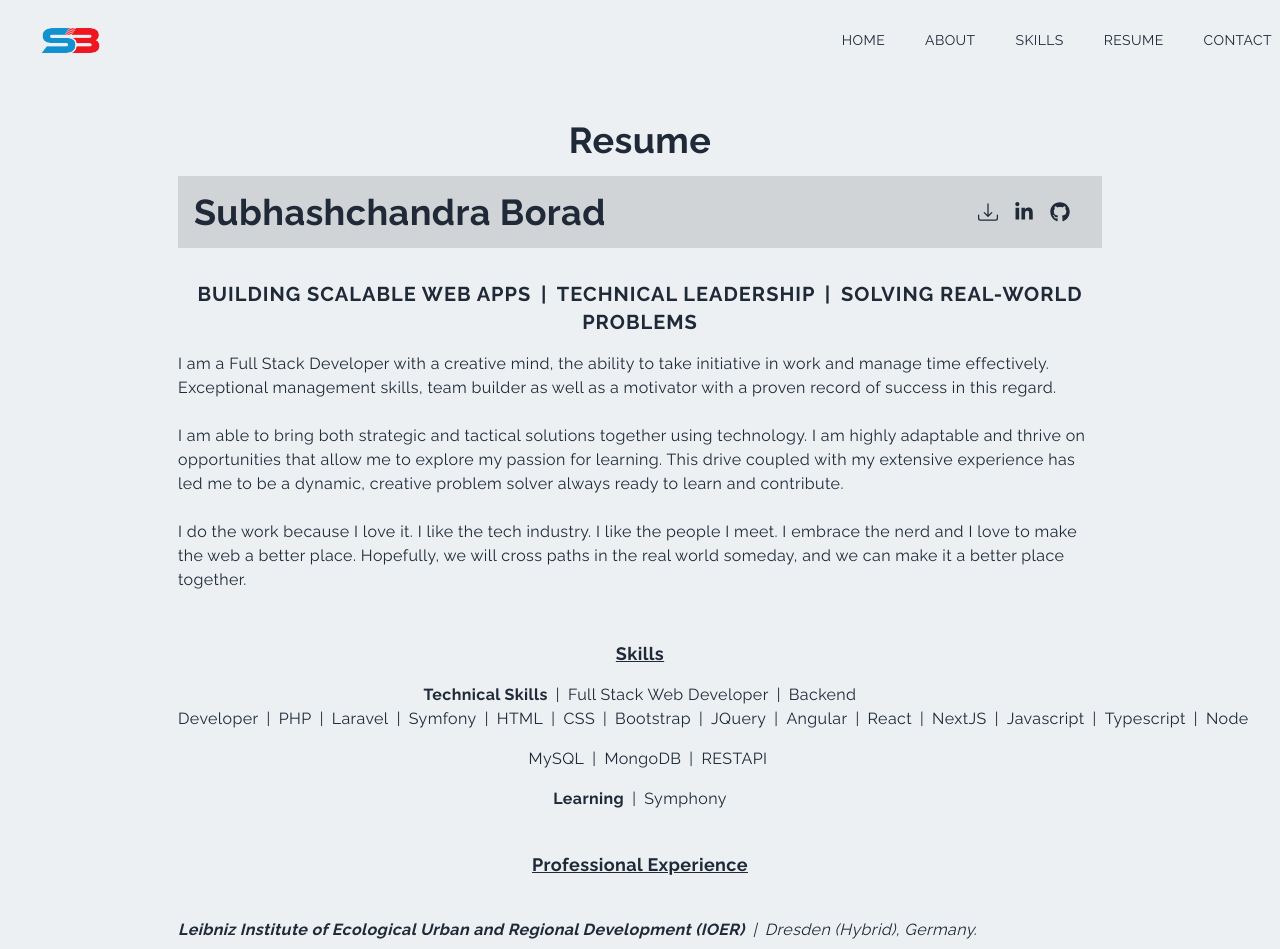
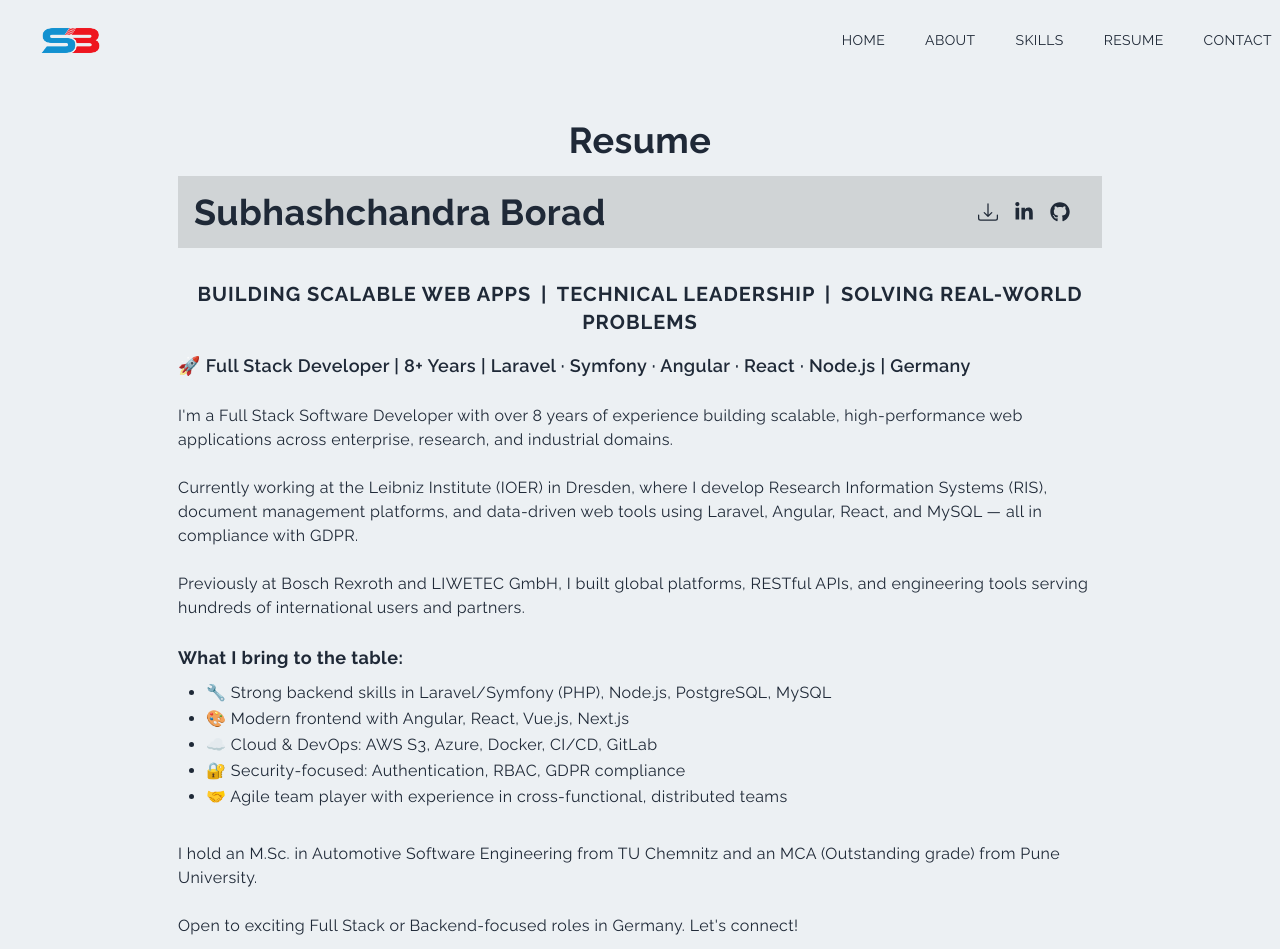
Before and after one commit to Subhashchandra3295/subhashchandra_portfolio, a Next.js app: page /resume in a window 1280 px wide. Shown: the top 949 px of the page. Built offline with nearby package versions, Linux system fonts and the light colour scheme.

Commit message:
Updare Profile summery

```diff
--- a/pages/resume.jsx
+++ b/pages/resume.jsx
@@ -84,33 +84,48 @@
           </div>
         </div>
         <div>
-          <p>
-            I am a Full Stack Developer with a creative mind, the ability to
-            take initiative in work and manage time effectively. Exceptional
-            management skills, team builder as well as a motivator with a proven
-            record of success in this regard.
+          <p className="text-lg font-semibold">
+            🚀 Full Stack Developer | 8+ Years | Laravel · Symfony · Angular · React · Node.js | Germany
           </p>
           <br />
 
           <p>
-            I am able to bring both strategic and tactical solutions together
-            using technology. I am highly adaptable and thrive on opportunities
-            that allow me to explore my passion for learning. This drive coupled
-            with my extensive experience has led me to be a dynamic, creative
-            problem solver always ready to learn and contribute.
+            I'm a Full Stack Software Developer with over 8 years of experience building scalable, high-performance web applications across enterprise, research, and industrial domains.
           </p>
           <br />
 
           <p>
-            I do the work because I love it. I like the tech industry. I like
-            the people I meet. I embrace the nerd and I love to make the web a
-            better place. Hopefully, we will cross paths in the real world
-            someday, and we can make it a better place together.
+            Currently working at the Leibniz Institute (IOER) in Dresden, where I develop Research Information Systems (RIS), document management platforms, and data-driven web tools using Laravel, Angular, React, and MySQL — all in compliance with GDPR.
+          </p>
+          <br />
+
+          <p>
+            Previously at Bosch Rexroth and LIWETEC GmbH, I built global platforms, RESTful APIs, and engineering tools serving hundreds of international users and partners.
+          </p>
+          <br />
+
+          <p className="font-bold text-lg">What I bring to the table:</p>
+          <ul className="list-disc list-outside px-7 py-2 leading-relaxed">
+            <li>🔧 Strong backend skills in Laravel/Symfony (PHP), Node.js, PostgreSQL, MySQL</li>
+            <li>🎨 Modern frontend with Angular, React, Vue.js, Next.js</li>
+            <li>☁️ Cloud & DevOps: AWS S3, Azure, Docker, CI/CD, GitLab</li>
+            <li>🔐 Security-focused: Authentication, RBAC, GDPR compliance</li>
+            <li>🤝 Agile team player with experience in cross-functional, distributed teams</li>
+          </ul>
+          <br />
+
+          <p>
+            I hold an M.Sc. in Automotive Software Engineering from TU Chemnitz and an MCA (Outstanding grade) from Pune University.
+          </p>
+          <br />
+
+          <p>
+            Open to exciting Full Stack or Backend-focused roles in Germany. Let's connect!
           </p>
           <br />
         </div>
 
-        {/* Skills */}
+        {/* Skills
         <div className="text-center py-4">
           <h5 className="text-center underline text-[18px] py-2">Skills</h5>
           <p className="py-2">
@@ -140,7 +155,7 @@
             <span className="font-bold">Learning</span>
             <span className="px-2">|</span>Symphony
           </p>
-        </div>
+        </div>*/}
 
         <h5 className="text-center underline text-[18px] py-4">
           Professional Experience
@@ -262,7 +277,7 @@
           </p>
           <ul className="list-disc list-outside px-7 py-1 leading-relaxed">
             <li>
-              • Integrated 20+ third-party APIs including Booking.com, Expedia, Airbnb, and Agoda
+              Integrated 20+ third-party APIs including Booking.com, Expedia, Airbnb, and Agoda
             </li>
             <li>
               Processed 10,000+ daily transactions ensuring high reliability and data consistency
```
